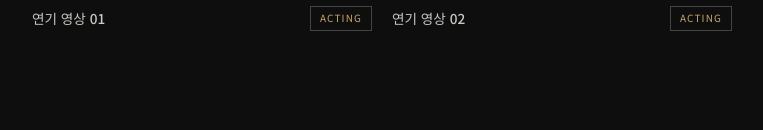
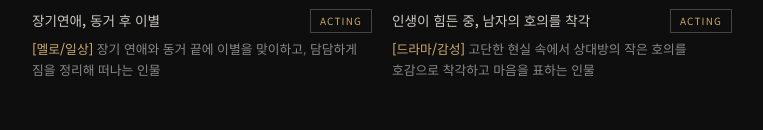
Before and after one commit to nahyunlee76/actor-profile, a plain HTML site: page index-dark.html in a window 1280 px wide. Shown: the part 7023-7153 px from the top of the page, without its empty margins (258-1021 px from the left). Drawn offline with Linux system fonts and the light colour scheme.

Commit message:
Add acting video titles and descriptions to media section
Co-Authored-By: Claude Sonnet 4.6 <noreply@anthropic.com>

```diff
--- a/index-dark.html
+++ b/index-dark.html
@@ -362,10 +362,24 @@
     }
     .video-caption {
       margin-top: 12px;
+    }
+    .video-caption-head {
       display: flex;
       justify-content: space-between;
       align-items: center;
       gap: 12px;
+      margin-bottom: 6px;
+    }
+    .video-desc {
+      font-size: 0.8rem;
+      color: var(--gray);
+      font-weight: 300;
+      line-height: 1.6;
+    }
+    .video-genre {
+      font-style: normal;
+      color: var(--accent);
+      font-weight: 500;
     }
     .video-caption-title {
       font-size: 0.85rem;
@@ -787,8 +801,11 @@
           </video>
         </div>
         <div class="video-caption">
-          <span class="video-caption-title">연기 영상 01</span>
-          <span class="video-badge">Acting</span>
+          <div class="video-caption-head">
+            <span class="video-caption-title">장기연애, 동거 후 이별</span>
+            <span class="video-badge">Acting</span>
+          </div>
+          <p class="video-desc"><em class="video-genre">[멜로/일상]</em> 장기 연애와 동거 끝에 이별을 맞이하고, 담담하게 짐을 정리해 떠나는 인물</p>
         </div>
       </div>
       <div class="video-block">
@@ -798,8 +815,11 @@
           </video>
         </div>
         <div class="video-caption">
-          <span class="video-caption-title">연기 영상 02</span>
-          <span class="video-badge">Acting</span>
+          <div class="video-caption-head">
+            <span class="video-caption-title">인생이 힘든 중, 남자의 호의를 착각</span>
+            <span class="video-badge">Acting</span>
+          </div>
+          <p class="video-desc"><em class="video-genre">[드라마/감성]</em> 고단한 현실 속에서 상대방의 작은 호의를 호감으로 착각하고 마음을 표하는 인물</p>
         </div>
       </div>
     </div>
```
Also changed, not shown: index.html (+24 -4 lines).
